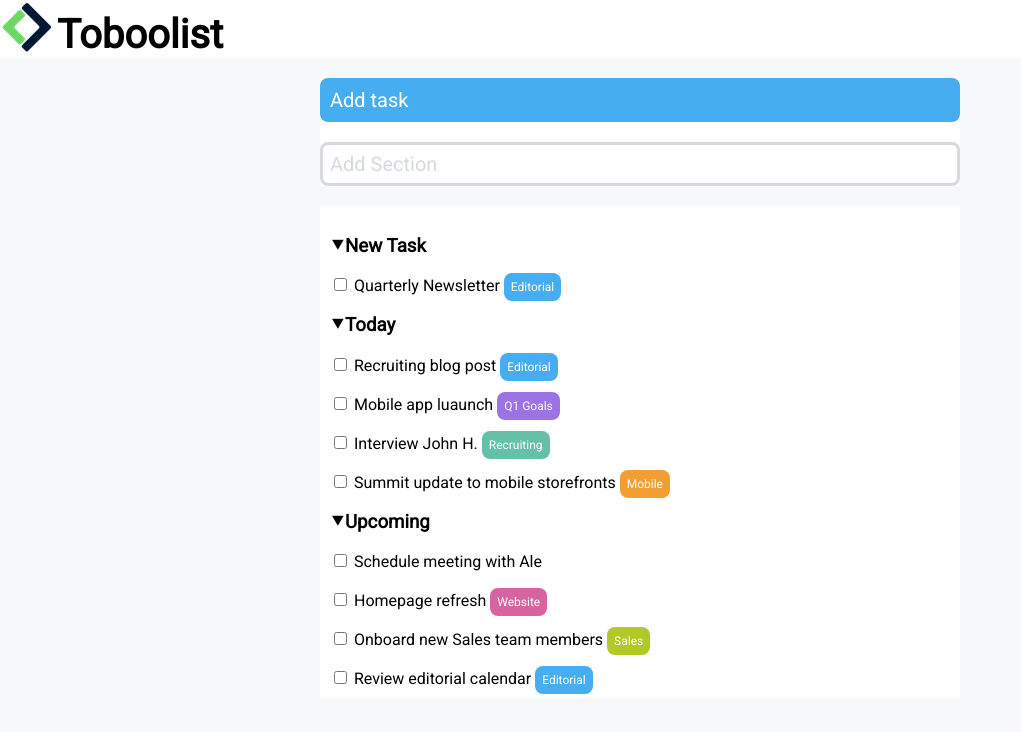
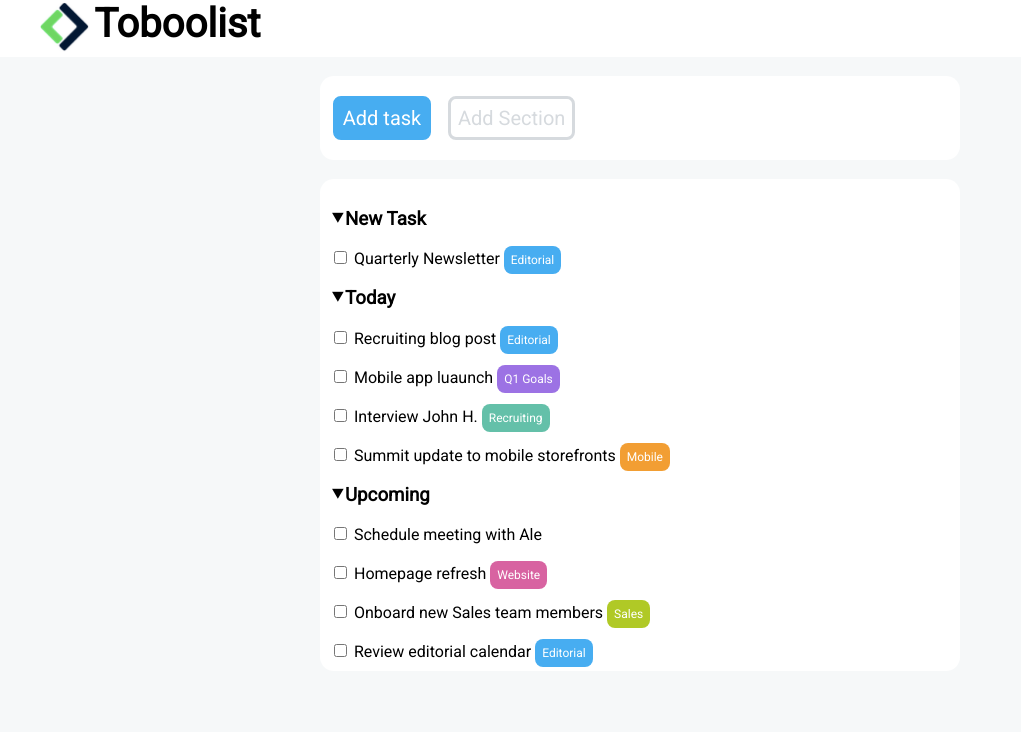
Before and after one commit to alessandro-cappelli/html-css-toboolist, a plain HTML site: page index.html in a window 1280 px wide. Shown: the whole page, without its empty margins (0-1021 px from the left). Drawn offline with Linux system fonts and the light colour scheme.

Commit message:
ritocchi

```diff
--- a/index.html
+++ b/index.html
@@ -14,19 +14,19 @@
     <!-- header -->
     <header>
         <div class="image-logo">
-            <img src="img/logo copia.png" alt="">
-            <span class="text-logo"> <strong>Toboolist</strong></span>
+            <img class="image" src="img/logo copia.png" alt="">
+            <div class="text-logo"> <strong>Toboolist</strong></div>
         </div>
     </header>
     <!-- header -->
-
+    <br>
     <!-- main -->
     <main>
         <div class="selection">
             <p id="selezione1">Add task </p>
             <p id="selezione2">Add Section</p>
         </div>
-
+        <br>
         <!-- 1 elenco -->
     <div class="corpo">
         <section>
--- a/style.css
+++ b/style.css
@@ -10,14 +10,19 @@ body{
 .text-logo{
     margin: 0;
     font-size: 40px;
-    vertical-align: bottom;
+    vertical-align: top;
     background-color: white;
+    display: inline-block;
 }
 
 .image-logo{
     background-color: white;
 }
 
+.image{
+    width: 52px;
+    margin-left: 3%;
+}
 main{
     background-color: #F6F8F9;
     width: 50%;
@@ -31,6 +36,8 @@ main{
     border-radius: 8px;
     border: solid;
     border-color: #47ADF1;
+    display: inline-block;
+    margin-left: 2%;
 }
 
 #selezione2{
@@ -38,6 +45,8 @@ main{
     border: solid;
     padding: 7px;
     border-radius: 8px;
+    display: inline-block;
+    margin-left: 2%;
 }
 
 .editorial{
@@ -84,10 +93,12 @@ main{
 
 .selection{
     background-color: white;
+    border-radius: 14px;
 }
 
 .corpo{
     background-color: white;
     padding: 10px;
     padding-bottom: 10px;
+    border-radius: 14px;
 }
```
